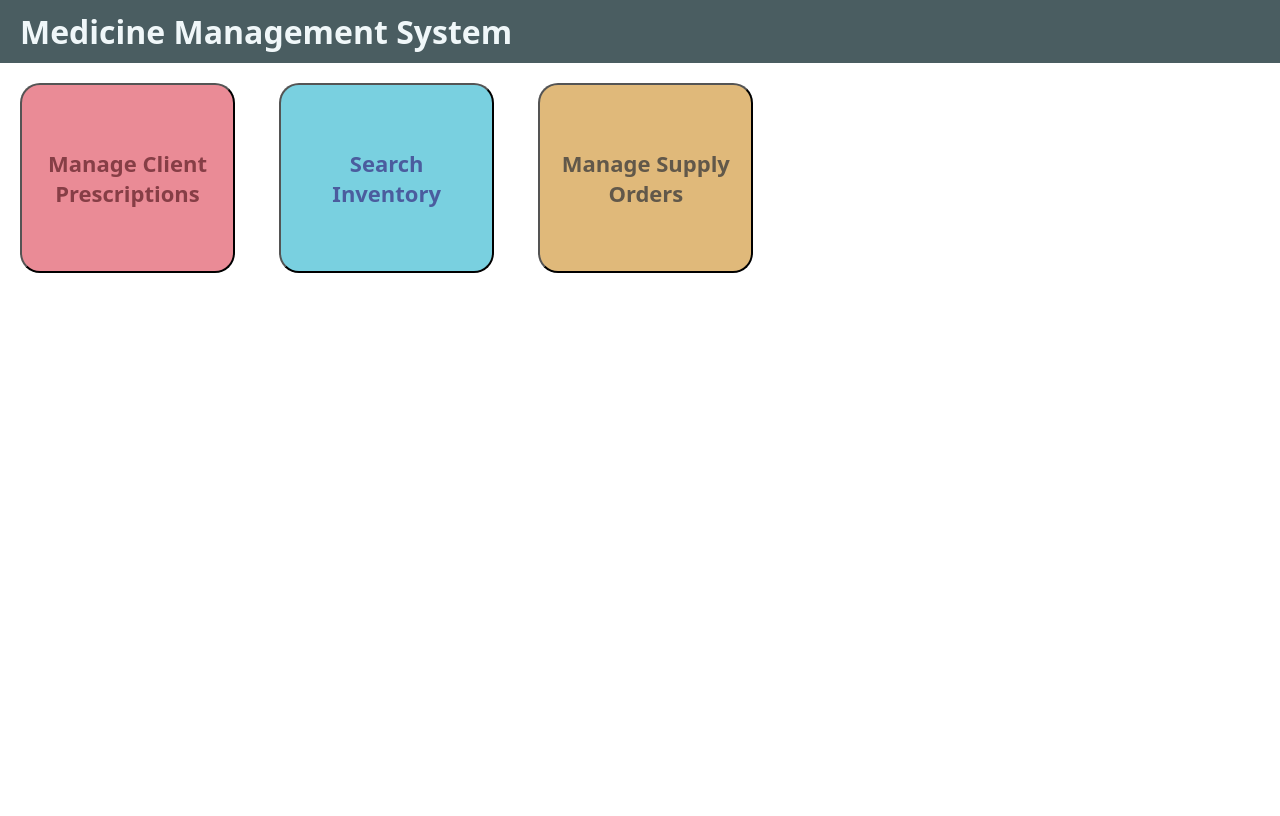
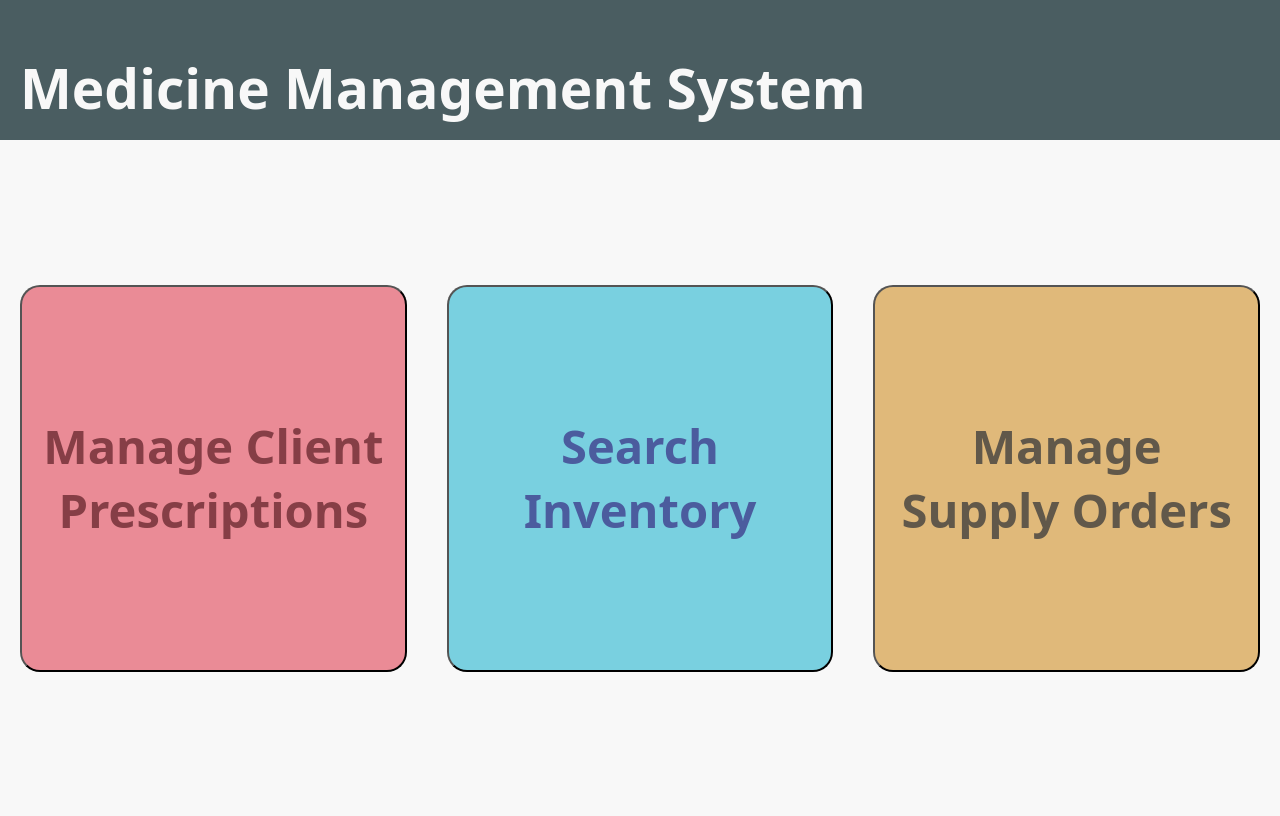
Before and after one commit to trevorwh113/Web_Dev_QA_Project, a Flask app: page / in a window 1280 px wide. Before the commit the page ends 273 px from the top, so only its background shows below. Run offline with Flask 2, Linux system fonts and the light colour scheme.

Commit message:
Centered Home buttons and made them larger for readibility

```diff
--- a/app/static/home.css
+++ b/app/static/home.css
@@ -1,7 +1,9 @@
 body {
+    height:100vh;
+    overflow: hidden;
     margin: 0;
     padding: 0;
-    background-color: rgb(255, 255, 255);
+    background-color: #F8F8F8;
     font-family: system-ui, -apple-system, BlinkMacSystemFont, 'Segoe UI', Roboto, Oxygen, Ubuntu, Cantarell, 'Open Sans', 'Helvetica Neue', sans-serif;
 }
 p {
@@ -10,25 +12,35 @@ p {
 }
 header {
     margin: 0;
-    padding: 10px;
+    padding-top: 50px;
+    padding-bottom: 15px;
     padding-left: 20px;
     background-color: #4A5D61;
 }
 header h1 {
     margin: 0;
     font-family: system-ui, -apple-system, BlinkMacSystemFont, 'Segoe UI', Roboto, Oxygen, Ubuntu, Cantarell, 'Open Sans', 'Helvetica Neue', sans-serif;
-    color: #F0F7F9;
+    font-size: 55px;
+    color: #F8F8F8;
 }
 button {
     border-radius: 20px;
     margin: 20px;
     padding: 20px;
-    height: 190px;
-    width: 215px;
+    width: 396px;
+    height: 387px;
+    display: inline-block;
     text-align: center;
-    display: inline-block;
     font-family: system-ui, -apple-system, BlinkMacSystemFont, 'Segoe UI', Roboto, Oxygen, Ubuntu, Cantarell, 'Open Sans', 'Helvetica Neue', sans-serif;
-    font-size: 22px;
+    font-size: 47.143px;
+    font-style: normal;
     font-weight: 900;
     position: relative;
 }
+
+main {
+    min-height: 84.5%;
+    display: flex;
+    justify-content: center;
+    align-items: center;
+}
--- a/app/templates/home.html
+++ b/app/templates/home.html
@@ -21,22 +21,19 @@
         <!--Manage Prescription Orders Button-->
         <button style="background-color: #EA8B96; color: #863E46;"
                 onclick="window.location.href='/prescription';">
-            Manage Client<br>
-            Prescriptions
+            Manage Client Prescriptions
         </button>
 
         <!--Search Inventory Button-->
         <button style="background-color: #79D0E0; color: #4B5C9E;"
                 onclick="window.location.href='/inventory';">
-            Search<br>
-            Inventory
+            Search Inventory
         </button>
 
         <!--Manage Supply Order Button-->
         <button style="background-color: #E0B97A; color: #61584A;"
                 onclick="window.location.href='/supply';">
-            Manage Supply<br>
-            Orders
+            Manage Supply Orders
         </button>
     </main>
 
```
